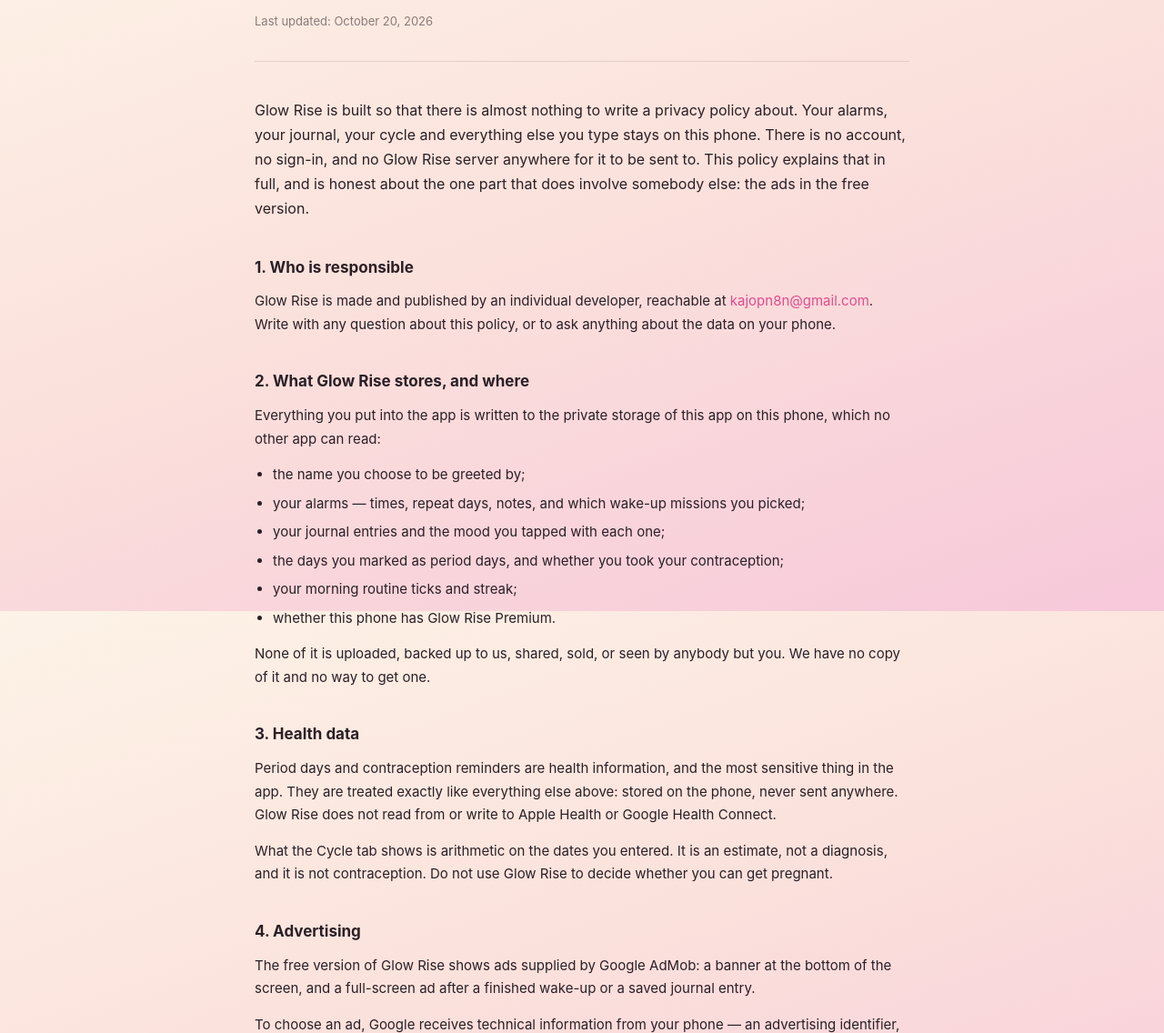
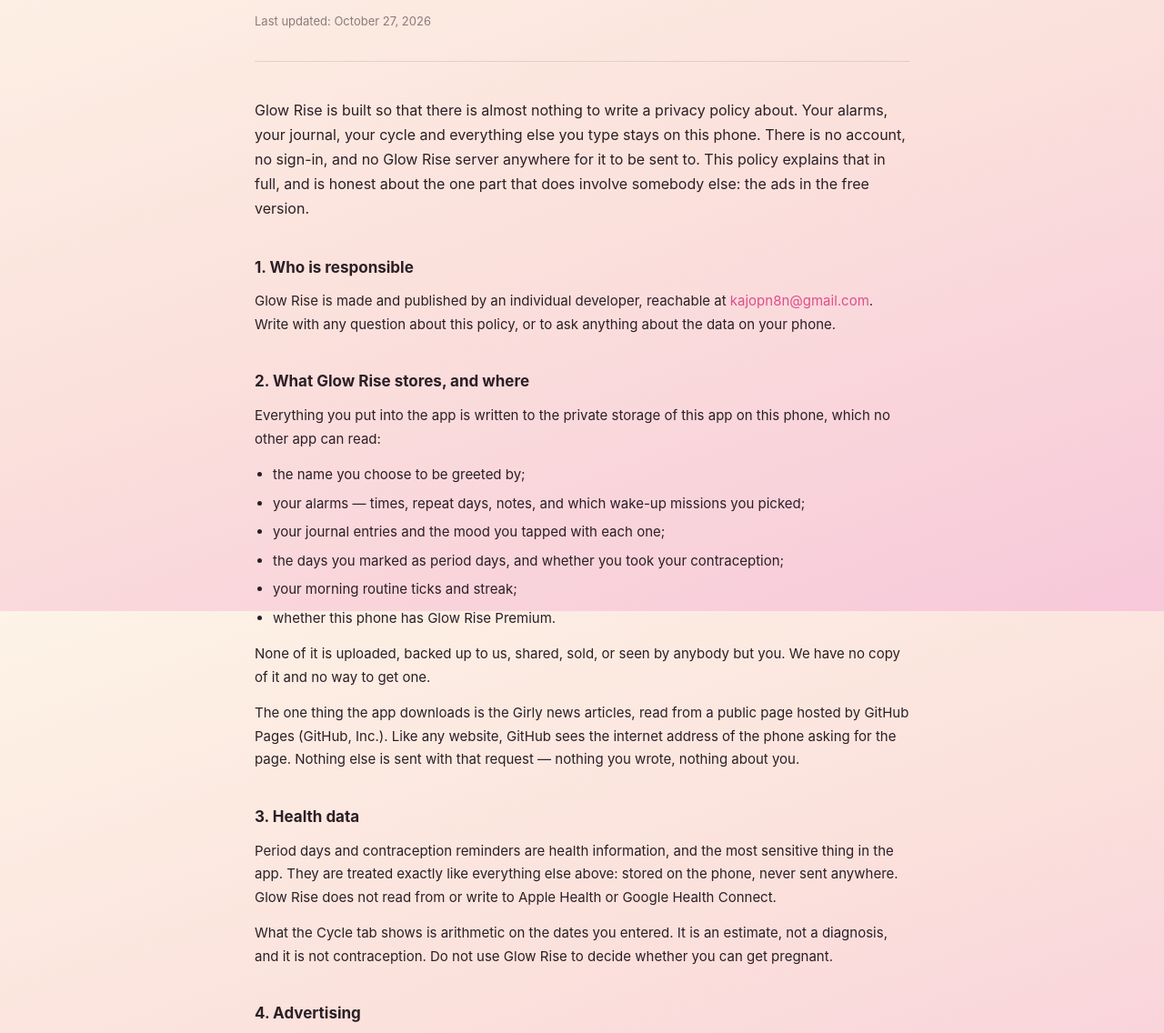
Before and after one commit to kajopn8n-gif/glowrise-web, a plain HTML site: page privacy.html in a window 1280 px wide. Shown: the part 128-1264 px from the top of the page at 91% size. Drawn offline with Linux system fonts and the light colour scheme.

Commit message:
Privacy: the news feed and the ad inside articles

```diff
--- a/privacy.html
+++ b/privacy.html
@@ -49,7 +49,7 @@
   <header>
     <div class="app">Glow Rise</div>
     <h1>Privacy Policy</h1>
-    <div class="date">Last updated: October 20, 2026</div>
+    <div class="date">Last updated: October 27, 2026</div>
   </header>
 
 <p class="intro">Glow Rise is built so that there is almost nothing to write a privacy policy about. Your alarms, your journal, your cycle and everything else you type stays on this phone. There is no account, no sign-in, and no Glow Rise server anywhere for it to be sent to. This policy explains that in full, and is honest about the one part that does involve somebody else: the ads in the free version.</p>
@@ -71,13 +71,15 @@
 
 <p>None of it is uploaded, backed up to us, shared, sold, or seen by anybody but you. We have no copy of it and no way to get one.</p>
 
+<p>The one thing the app downloads is the Girly news articles, read from a public page hosted by GitHub Pages (GitHub, Inc.). Like any website, GitHub sees the internet address of the phone asking for the page. Nothing else is sent with that request — nothing you wrote, nothing about you.</p>
+
 <h2>3. Health data</h2>
 <p>Period days and contraception reminders are health information, and the most sensitive thing in the app. They are treated exactly like everything else above: stored on the phone, never sent anywhere. Glow Rise does not read from or write to Apple Health or Google Health Connect.</p>
 
 <p>What the Cycle tab shows is arithmetic on the dates you entered. It is an estimate, not a diagnosis, and it is not contraception. Do not use Glow Rise to decide whether you can get pregnant.</p>
 
 <h2>4. Advertising</h2>
-<p>The free version of Glow Rise shows ads supplied by Google AdMob: a banner at the bottom of the screen, and a full-screen ad after a finished wake-up or a saved journal entry.</p>
+<p>The free version of Glow Rise shows ads supplied by Google AdMob: a banner at the bottom of the screen, one ad inside each Girly news article, and a full-screen ad after a finished wake-up or a saved journal entry.</p>
 
 <p>To choose an ad, Google receives technical information from your phone — an advertising identifier, rough location derived from your network, device type and language. It never receives anything you wrote in Glow Rise: not your journal, not your cycle, not your alarms, not your name.</p>
 
```
Also changed, not shown: terms.html (+1 -1 lines).
